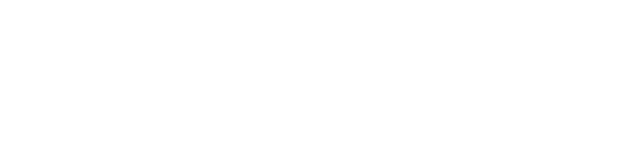
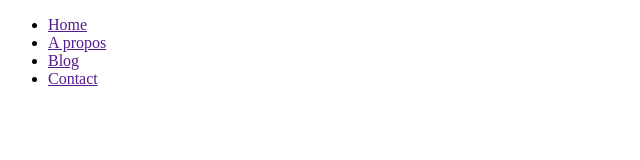
Before and after one commit to Sylva-Egb/Mon_site_web, a plain HTML site: page index.html in a window 1280 px wide. Shown: the whole page, without its empty margins (0-640 px from the left). Drawn offline with Linux system fonts and the light colour scheme.

Commit message:
Création de contenu pour le header

```diff
--- a/index.html
+++ b/index.html
@@ -7,7 +7,20 @@
     </head>
     <body>
         <header>
-
+            <ul>
+                <li>
+                    <a href="">Home</a>
+                </li>
+                <li>
+                    <a href="">A propos</a>
+                </li>
+                <li>
+                    <a href="">Blog</a>
+                </li>
+                <li>
+                    <a href="">Contact</a>
+                </li>
+            </ul>
         </header>
         <main>
 
```
